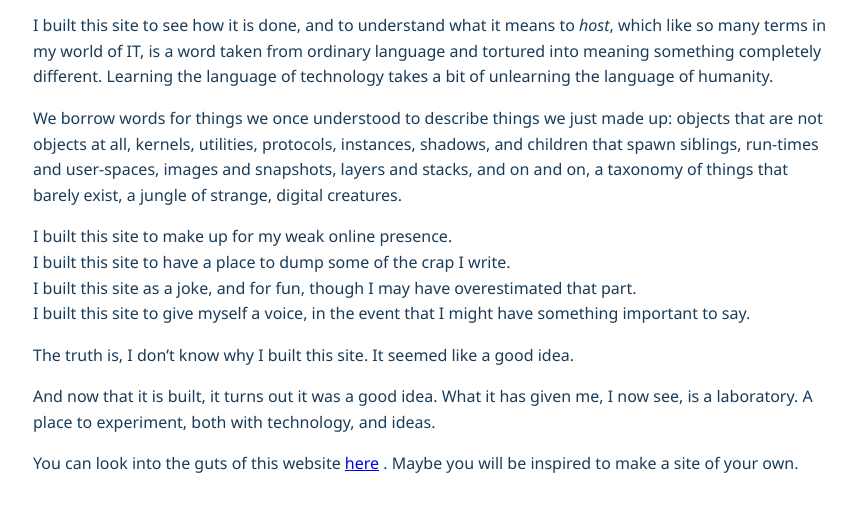
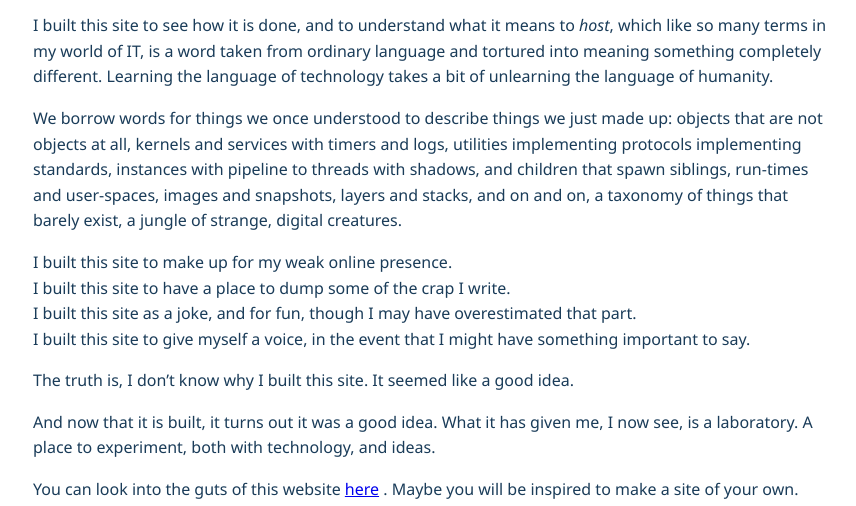
Before and after one commit to joaquinfox/joaquinfox.com, an Eleventy site: page src/blog/about-this-site.md in a window 1280 px wide. Shown: the part 589-1095 px from the top of the page, without its empty margins (207-1063 px from the left). Built offline with nearby package versions, Linux system fonts and the light colour scheme; Eleventy itself is replaced by a stand-in of ours; files that its build step writes are made by us from their sources.

Commit message:
text edits

```diff
--- a/src/blog/about-this-site.md
+++ b/src/blog/about-this-site.md
@@ -14,7 +14,7 @@ I host it from an old Dell computer salvaged from a dumpster, which now sits in
 
 I built this site to see how it is done, and to understand what it means to <em>host</em>, which like so many terms in my world of IT, is a word taken from ordinary language and tortured into meaning something completely different. Learning the language of technology takes a bit of unlearning the language of humanity.
 
-We borrow words for things we once understood to describe things we just made up: objects that are not objects at all, kernels, utilities, protocols, instances, shadows, and children that spawn siblings, run-times and user-spaces, images and snapshots, layers and stacks, and on and on, a taxonomy of things that barely exist, a jungle of strange, digital creatures.
+We borrow words for things we once understood to describe things we just made up: objects that are not objects at all, kernels and services with timers and logs, utilities implementing  protocols implementing standards, instances with pipeline to threads with shadows, and children that spawn siblings, run-times and user-spaces, images and snapshots, layers and stacks, and on and on, a taxonomy of things that barely exist, a jungle of strange, digital creatures.
 
 I built this site to make up for my weak online presence.
 I built this site to have a place to dump some of the crap I write.
```
Also changed, not shown: 1 other file.
